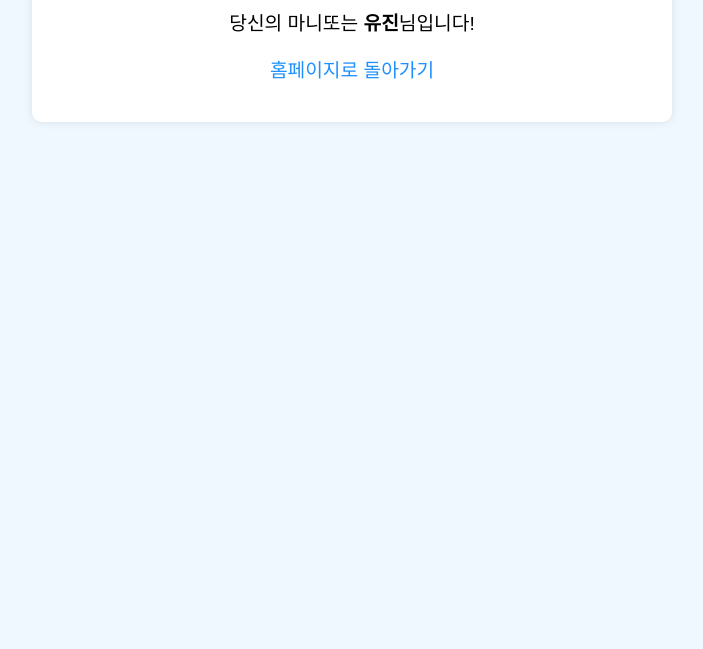
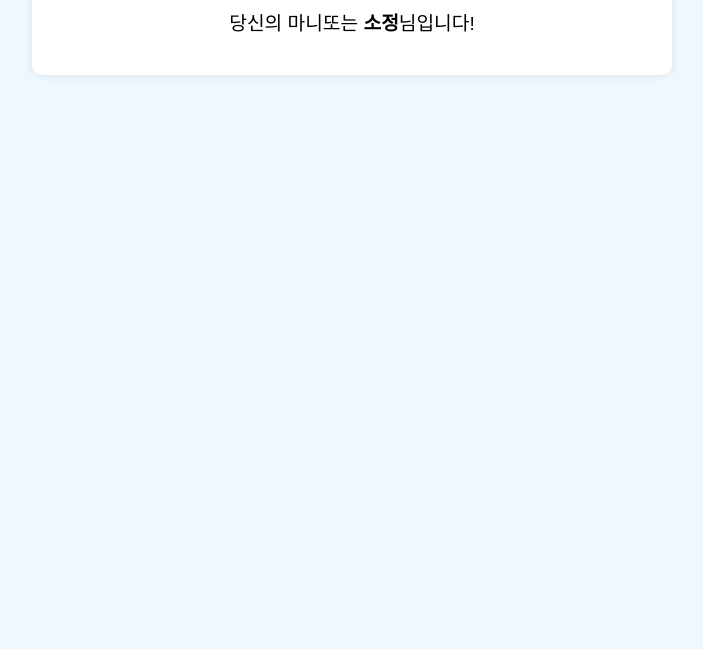
Before and after one commit to LastStar98/HI, a plain HTML site: page hy.html in a window 1280 px wide. Shown: the part 151-800 px from the top of the page, without its empty margins (288-991 px from the left). Drawn offline with Linux system fonts and the light colour scheme.

Commit message:
Update hy.html

```diff
--- a/hy.html
+++ b/hy.html
@@ -20,15 +20,12 @@
         }
         h1 { color: #333; }
         p { font-size: 1.2em; }
-        a { text-decoration: none; color: #1e90ff; }
-        a:hover { text-decoration: underline; }
     </style>
 </head>
 <body>
     <div class="container">
         <h1>해연님의 마니또</h1>
-        <p>당신의 마니또는 <strong>유진</strong>님입니다!</p>
-        <p><a href="index.html">홈페이지로 돌아가기</a></p>
+        <p>당신의 마니또는 <strong>소정</strong>님입니다!</p>
     </div>
 </body>
 </html>
```
